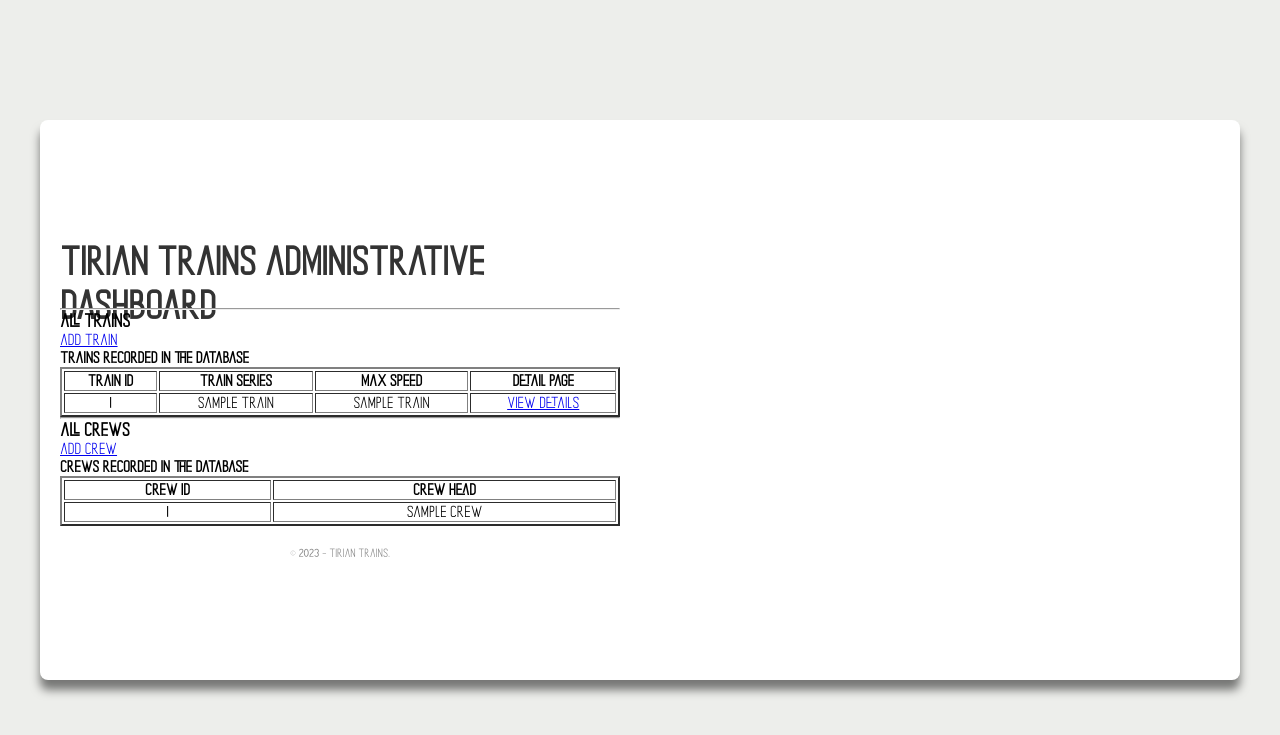
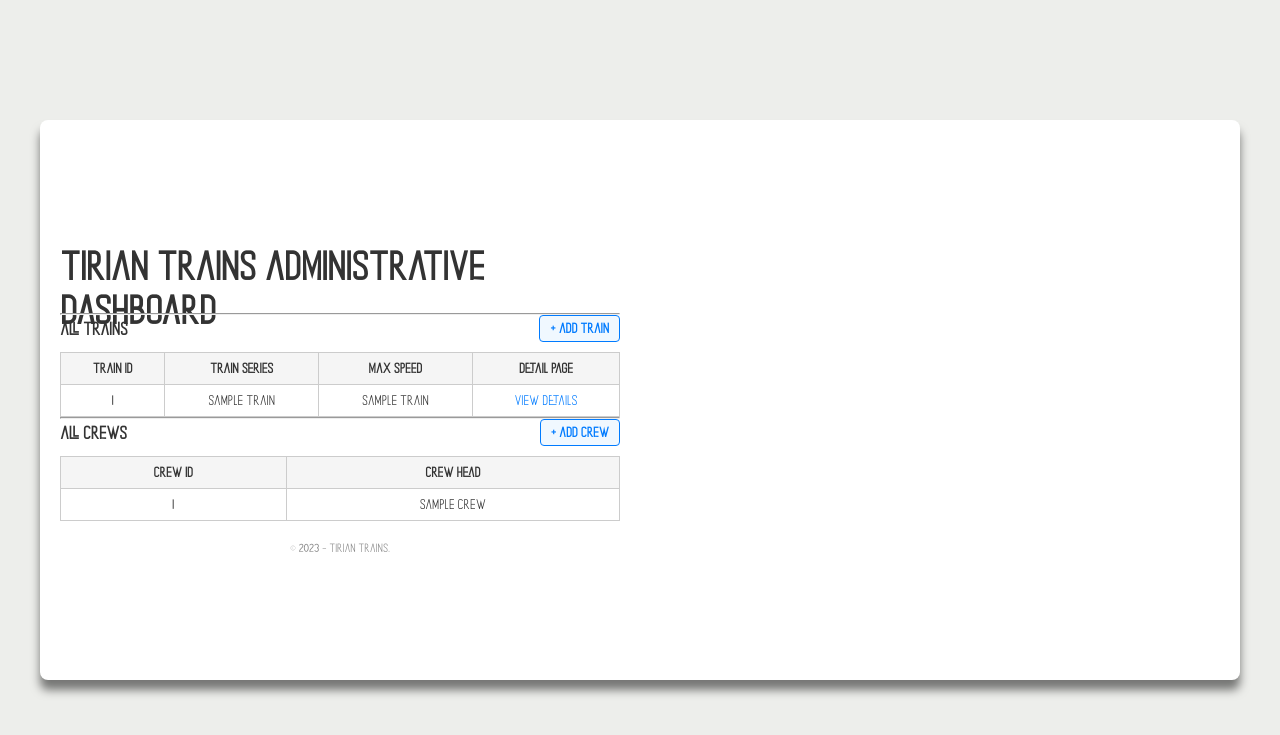
Before and after one commit to jeanmaxcacacho/csci41g-SirIanFanClub-ProjectDeliv2, a Flask app: template app/templates/adminpages/admin.html in a window 1280 px wide. Shown: the top 735 px of the page. Run offline with Flask 3, Linux system fonts and the light colour scheme; the template is opened without the code that fills it: most values are stand-ins (such as "Sample title", 1, 10 or a date in 2020).

Commit message:
CSS Changes

```diff
--- a/app/static/styles.css
+++ b/app/static/styles.css
@@ -124,3 +124,84 @@ footer {
     text-align: center;
     margin-top: 20px;
 }
+
+
+/* ADMIN PAGES */
+/* Table styling */
+.data-table {
+    width: 100%;
+    border-collapse: collapse;
+    margin-top: 10px;
+    font-size: 14px;
+    color: #333;
+}
+
+.data-table th, .data-table td {
+    border: 1px solid #ccc;
+    padding: 8px;
+    text-align: center;
+}
+
+.data-table th {
+    background-color: #f5f5f5;
+    font-weight: bold;
+}
+
+.data-table tr:nth-child(even) {
+    background-color: #f9f9f9;
+}
+
+.data-table tr:hover {
+    background-color: #eaeaea;
+}
+
+/* No data message */
+.no-data {
+    margin-top: 10px;
+    font-size: 14px;
+    color: #888;
+    text-align: center;
+}
+
+/* Section header */
+.section-header {
+    display: flex;
+    justify-content: space-between;
+    align-items: center;
+    margin-bottom: 10px;
+}
+
+.section-header h3 {
+    margin: 0;
+    font-size: 18px;
+    color: #333;
+}
+
+.action-link {
+    font-size: 14px;
+    color: #007bff;
+    text-decoration: none;
+    font-weight: bold;
+    padding: 5px 10px;
+    border: 1px solid #007bff;
+    border-radius: 4px;
+    background-color: #f0f8ff;
+    transition: background-color 0.3s ease, transform 0.3s ease;
+}
+
+.action-link:hover {
+    background-color: #007bff;
+    color: #fff;
+    transform: scale(1.03);
+}
+
+/* Links in the table */
+.detail-link {
+    color: #007bff;
+    text-decoration: none;
+    transition: color 0.3s ease;
+}
+
+.detail-link:hover {
+    color: #0056b3;
+}
--- a/app/templates/adminpages/admin.html
+++ b/app/templates/adminpages/admin.html
@@ -1,51 +1,65 @@
 {% extends "base.html" %}
+
+{% block body_class %}admin-page{% endblock %}
 
 {% block body %}
     <h1>Tirian Trains Administrative Dashboard</h1>
     <hr>
+    <section>
+        <div class="section-header">
             <h3>All Trains</h3>
-    <a href='/addtrain'>Add Train</a>
+            <a href='/addtrain' class="action-link">+ Add Train</a>
+        </div>
         {% if trains %}
-        <h4>Trains Recorded in the Database</h4>
-        <table border="2">
+            <table class="data-table">
+                <thead>
                     <tr>
                         <th>Train ID</th>
                         <th>Train Series</th>
                         <th>Max Speed</th>
                         <th>Detail Page</th>
                     </tr>
+                </thead>
+                <tbody>
                     {% for train in trains %}
-                <tr align="center">
+                        <tr>
                             <td>{{ train[0] }}</td>
                             <td>{{ train[1] }}</td>
                             <td>{{ train[2] }}</td>
-                    <td><a href="{{ url_for('train_detail', train_id=train[0]) }}">View Details</a></td>
+                            <td><a href="{{ url_for('train_detail', train_id=train[0]) }}" class="detail-link">View Details</a></td>
                         </tr>
                     {% endfor %}
+                </tbody>
             </table>
         {% else %}
-        <h4>There are no trains recorded yet in the database.</h4>
+            <p class="no-data">There are no trains recorded yet in the database.</p>
         {% endif %}
-
+    </section>
     <hr>
+    <section>
+        <div class="section-header">
             <h3>All Crews</h3>
-    <a href='/addcrew'>Add Crew</a>
-
+            <a href='/addcrew' class="action-link">+ Add Crew</a>
+        </div>
         {% if crews %}
-        <h4>Crews Recorded in the Database</h4>
-        <table border="2">
+            <table class="data-table">
+                <thead>
                     <tr>
                         <th>Crew ID</th>
                         <th>Crew Head</th>
                     </tr>
+                </thead>
+                <tbody>
                     {% for crew in crews %}
-                <tr align="center">
+                        <tr>
                             <td>{{ crew[0] }}</td>
                             <td>{{ crew[1] }}</td>
                         </tr>
                     {% endfor %}
+                </tbody>
             </table>
         {% else %}
-        <h4>There are no crews recorded yet in the database.</h4>
+            <p class="no-data">There are no crews recorded yet in the database.</p>
         {% endif %}
+    </section>
 {% endblock %}
```
Lines whose indentation alone changed are shown as unchanged.
